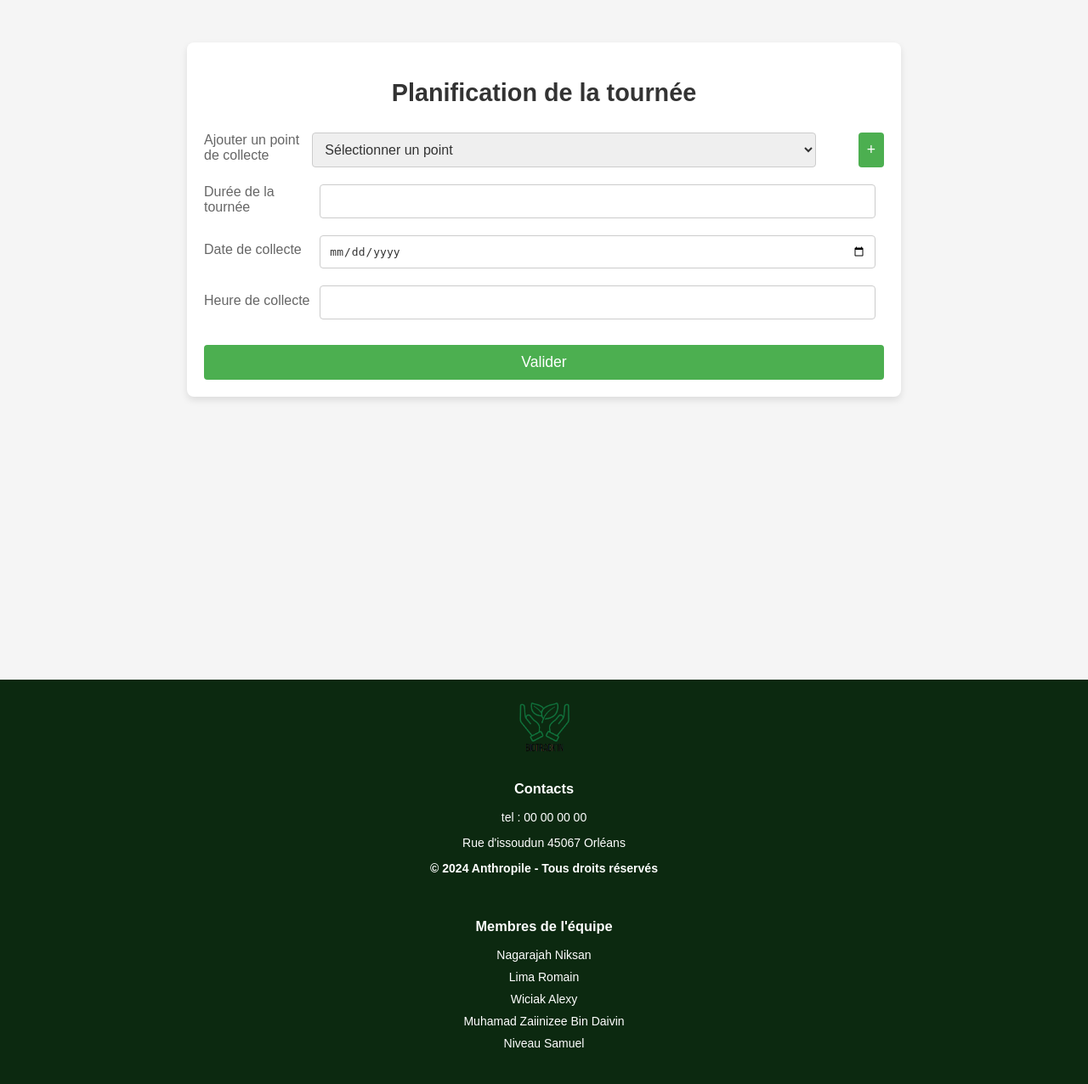
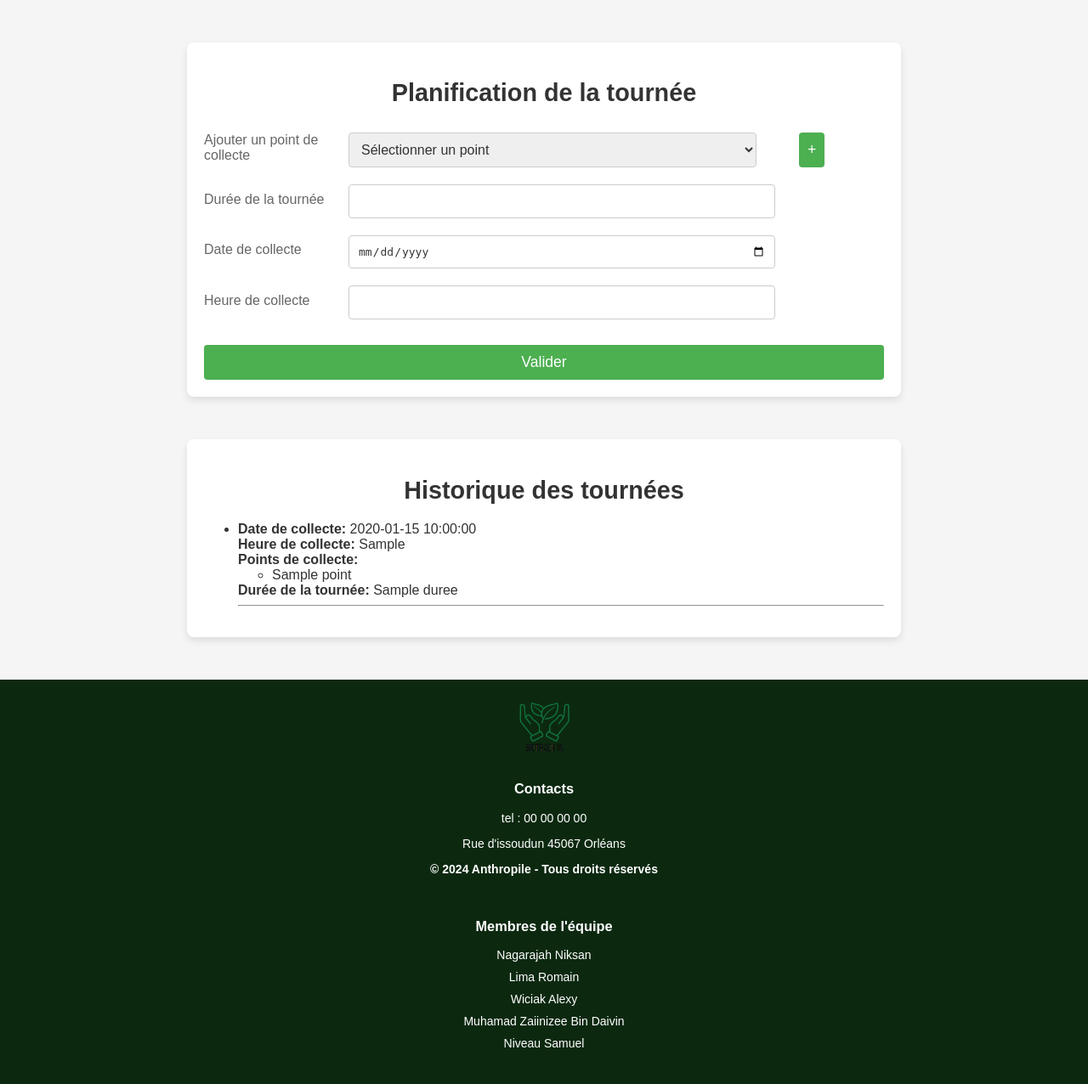
Before and after one commit to SNIVEAU/SAE-Projet-Anthropile, a Python web app: template app/templates/planification_tournee.html in a window 1280 px wide. Shown: the part 97-1373 px from the top of the page at 85% size. Run offline with Jinja, Linux system fonts and the light colour scheme; the template is opened without the code that fills it: most values are stand-ins (such as "Sample title", 1, 10 or a date in 2020); form fields are guessed from the names that the template uses; some libraries are stand-ins or nearby versions.

Commit message:
modification de l'affichage des tournée à l'aide d'un drag and drop et afficahge de l'historique des 6 dernières tournées éffectuer par date

```diff
--- a/app/static/planification_tournee.css
+++ b/app/static/planification_tournee.css
@@ -43,7 +43,7 @@ h2 {
 }
 
 .form-control {
-    width: 100%;
+    width: 60%;
     padding: 10px;
     border: 1px solid #ccc;
     border-radius: 4px;
@@ -107,3 +107,20 @@ label.tournee{
     justify-content: center;
     width: 20%;
 }
+.draggable {
+    border: 2px solid #fff;
+    padding: 10px;
+    margin: 5px 0;
+    cursor: drag;
+    background-color: #f5f5f5;
+    border-radius: 5px;
+    box-shadow: 0 2px 5px rgba(0, 0, 0, 0.05);
+}
+.draggable:hover {
+    box-shadow: 0 4px 8px rgba(0, 0, 0, 0.1);
+    cursor: pointer;
+
+}
+.sortable-ghost {
+    opacity: 0.5;
+}
--- a/app/templates/planification_tournee.html
+++ b/app/templates/planification_tournee.html
@@ -25,7 +25,7 @@
                 <button type="button" id="ajouter_point" class="btn btn-secondaire">+</button>
             </div>
 
-            <div id="points_selectionnes"></div>
+            <div id="points_selectionnes" class="sortable"></div>
 
             <div class="form-group">
                 <label class="tournee" for="duree">Durée de la tournée</label>
@@ -43,7 +43,33 @@
             <button type="submit" class="btn btn-primary">Valider</button>
         </form>
     </div>
+    <div class="container">
+        <h2>Historique des tournées</h3>
+        <div class="historique">
+            {% if historique_tournee %}
+                <ul>
+                    {% for tournee in historique_tournee %}
+                        <li>
+                            <strong>Date de collecte:</strong> {{ tournee.date_collecte }}<br>
+                            <strong>Heure de collecte:</strong> {{ tournee.heure_collecte }}<br>
+                            <strong>Points de collecte:</strong>
+                            <ul>
+                                {% for point in tournee.points_de_collecte %}
+                                    <li>{{ point.nom_pt_collecte }}</li>
+                                {% endfor %}
+                            </ul>
+                            <strong>Durée de la tournée:</strong> {{ tournee.duree }}<br>
+                            <hr>
+                        </li>
+                    {% endfor %}
+                </ul>
+            {% else %}
+                <p>Aucune tournée enregistrée.</p>
+            {% endif %}
+        </div>
+    </div>
 
+    <script src="https://cdnjs.cloudflare.com/ajax/libs/Sortable/1.15.0/Sortable.min.js"></script>
     <script>
         document.getElementById("ajouter_point").addEventListener("click", function() {
             let select = document.getElementById("point_de_collecte");
@@ -52,9 +78,8 @@
             if (selectedValue && !document.getElementById(`point_${selectedValue}`)) {
                 let container = document.getElementById("points_selectionnes");
                 let div = document.createElement("div");
-                console.log(selectedValue);
-                console.log(selectedText);
                 div.id = `point_${selectedValue}`;
+                div.classList.add("draggable");
                 div.innerHTML = `<div class='form-group tournee'>
                                 <input class = 'tournee' type='hidden' name='selected_points' value='${selectedValue}'>
                                 <label class= 'tournee' for='categorie_${selectedValue}'>${selectedText}</label>
@@ -73,5 +98,14 @@
                 });
             }
         });
+
+        new Sortable(document.getElementById("points_selectionnes"), {
+            animation: 150,
+            ghostClass: "sortable-ghost",
+            onEnd: function (evt) {
+                console.log("Nouvel ordre: ", evt.newIndex);
+            }
+        });
     </script>
+
 {% endblock %}
```
Also changed, not shown: app/models.py (+26 -4 lines), app/views.py (+6 -3 lines), app/static/img/dragandrop.png (added).
